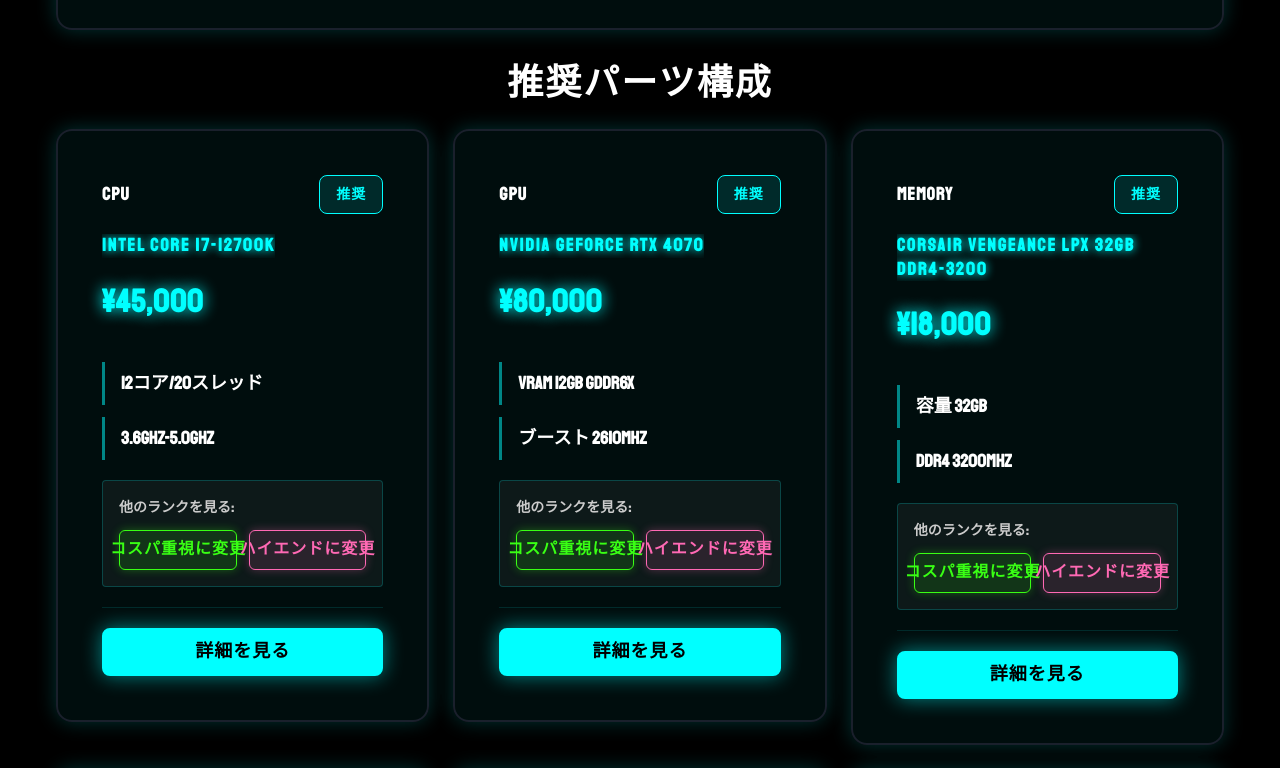
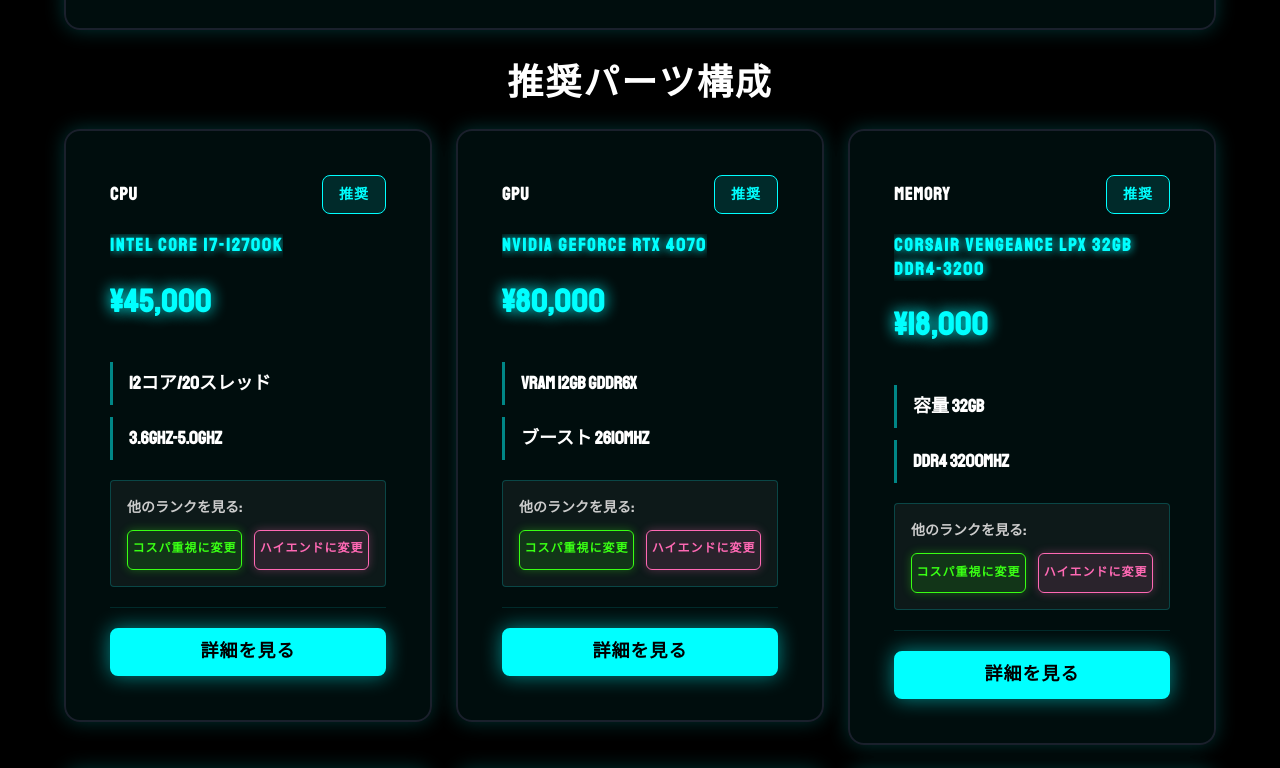
Before and after one commit to ryu0419-gh/pc-guide, a Next.js app: page /game/1/parts in a window 1280 px wide. Shown: the part 840-1608 px from the top of the page. Built offline with nearby package versions, Linux system fonts and the light colour scheme.

Commit message:
整理整頓

```diff
--- a/components/atoms/ButtonBase.tsx
+++ b/components/atoms/ButtonBase.tsx
@@ -1,6 +1,6 @@
-import { Button } from "@chakra-ui/react";
+import { Button, ButtonProps } from "@chakra-ui/react";
 
-interface ButtonBaseProps {
+interface ButtonBaseProps extends ButtonProps {
   variant:
     | "primary"
     | "secondary"
@@ -15,6 +15,7 @@
   disabled?: boolean;
   isLoading?: boolean;
   size?: "sm" | "md" | "lg";
+  fontSize?: string | { base?: string; sm?: string; md?: string; lg?: string };
 }
 
 const ButtonBase: React.FC<ButtonBaseProps> = ({
--- a/components/molecules/Modal.tsx
+++ b/components/molecules/Modal.tsx
@@ -71,7 +71,6 @@
           },
         }}
       >
-
         {title && (
           <ModalHeader
             color="brand.500"
--- a/components/organisms/PartsCard.tsx
+++ b/components/organisms/PartsCard.tsx
@@ -88,6 +88,9 @@
       cursor="pointer"
       h="auto"
       minH={{ base: "auto", md: "480px" }}
+      maxW={{ base: "280px", sm: "320px", md: "100%" }}
+      w="full"
+      mx="auto"
       position="relative"
     >
       <CardBody>
@@ -147,6 +150,7 @@
                   <Stack direction={{ base: "column", md: "row" }} spacing={3}>
                     {otherRanks.map((rank) => (
                       <ButtonBase
+                        fontSize="12px"
                         key={rank}
                         variant={rank}
                         onClick={() => onRankChange(part.type, rank)}
--- a/components/organisms/PartsGrid.tsx
+++ b/components/organisms/PartsGrid.tsx
@@ -39,8 +39,11 @@
           <Grid
             templateColumns={{
               base: "1fr",
-              md: "repeat(auto-fit, minmax(280px, 1fr))",
+              sm: "repeat(2, 1fr)",
+              lg: "repeat(2, 1fr)",
+              xl: "repeat(auto-fit, minmax(280px, 1fr))",
             }}
+            justifyItems={{ base: "center", md: "stretch" }}
             gap={6}
             w="full"
           >
--- a/components/organisms/PartsModalCard.tsx
+++ b/components/organisms/PartsModalCard.tsx
@@ -30,7 +30,8 @@
   onPurchase,
 }) => {
   const toast = useToast();
-  const modalSize = useBreakpointValue({ base: "sm", md: "2xl" });
+  const modalSize =
+    useBreakpointValue<"sm" | "2xl">({ base: "sm", md: "2xl" }) ?? "sm";
 
   if (!part) return null;
 
--- a/components/templates/PartsTemplate.tsx
+++ b/components/templates/PartsTemplate.tsx
@@ -52,7 +52,12 @@
 
   return (
     <Box minH="100vh" bg="neon.black">
-      <Container maxW={{ base: "95%", md: "1200px" }} py={8}>
+      <Container
+        maxW="1200px"
+        px={{ base: 0, sm: 4, md: 6 }}
+        py={8}
+        centerContent={false}
+      >
         <VStack spacing={{ base: 6, md: 8 }}>
           <MotionBox
             initial={false}
```
Lines whose indentation alone changed are shown as unchanged.
